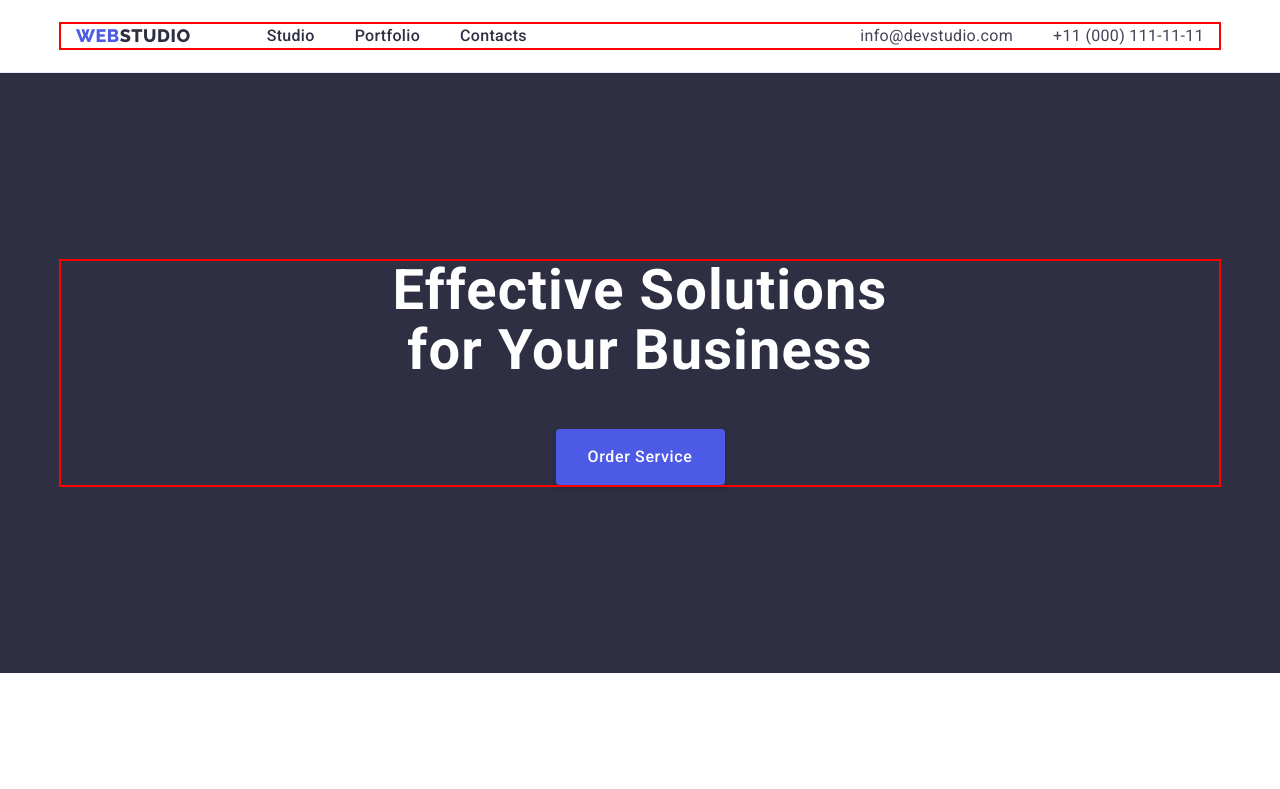
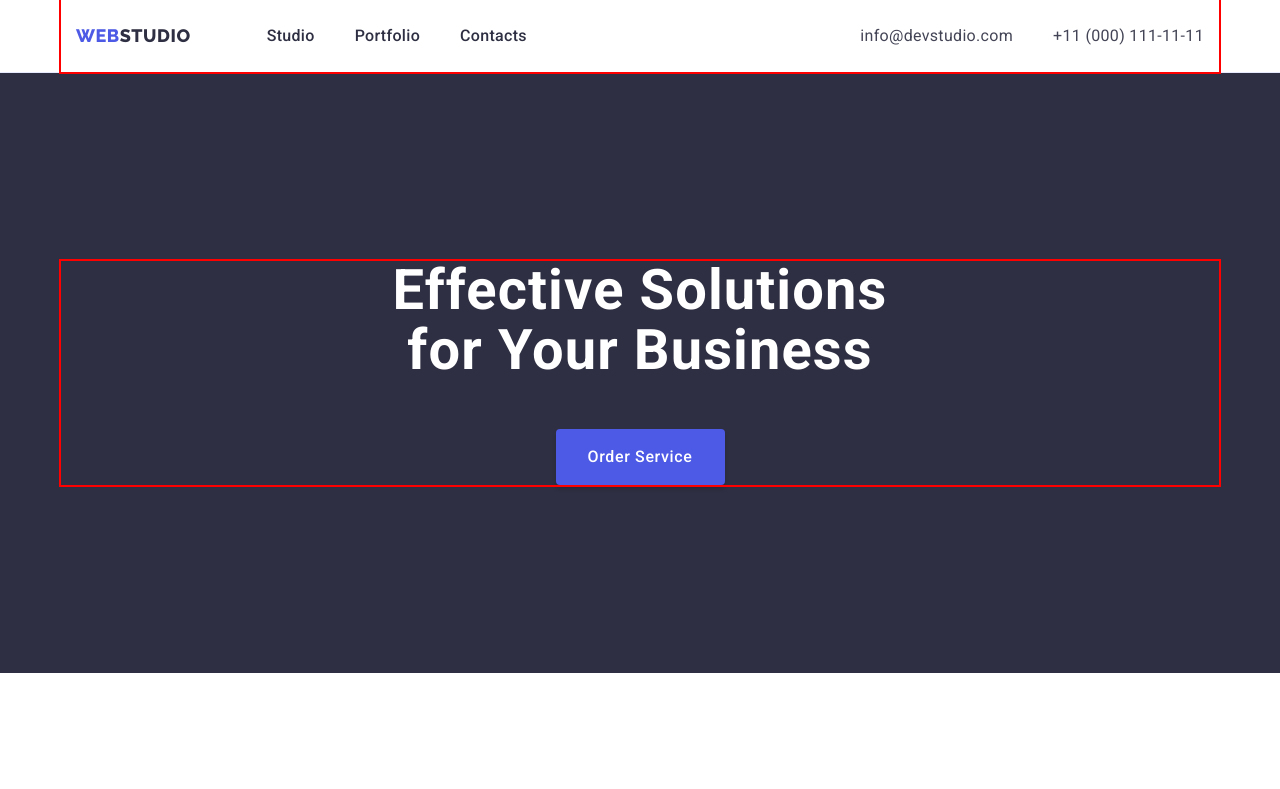
Before and after one commit to Zhenia37/goit-markup-hw-03, a plain HTML site: page index.html in a window 1280 px wide. Shown: the top 789 px of the page. Drawn offline with nearby package versions, Linux system fonts and the light colour scheme.

Commit message:
Update style.css
padding

```diff
--- a/css/style.css
+++ b/css/style.css
@@ -80,7 +80,6 @@ img {
 
 .header{
     border-bottom: 1px solid #e7e9fc;
-    padding: 24px 0;
 }
 
 .header .container {
@@ -102,6 +101,10 @@ img {
     display: flex;
     align-items: center;
     gap: 40px;
+}
+
+.header-item{
+    padding: 24px 0;
 }
 
 .header-address {
```
